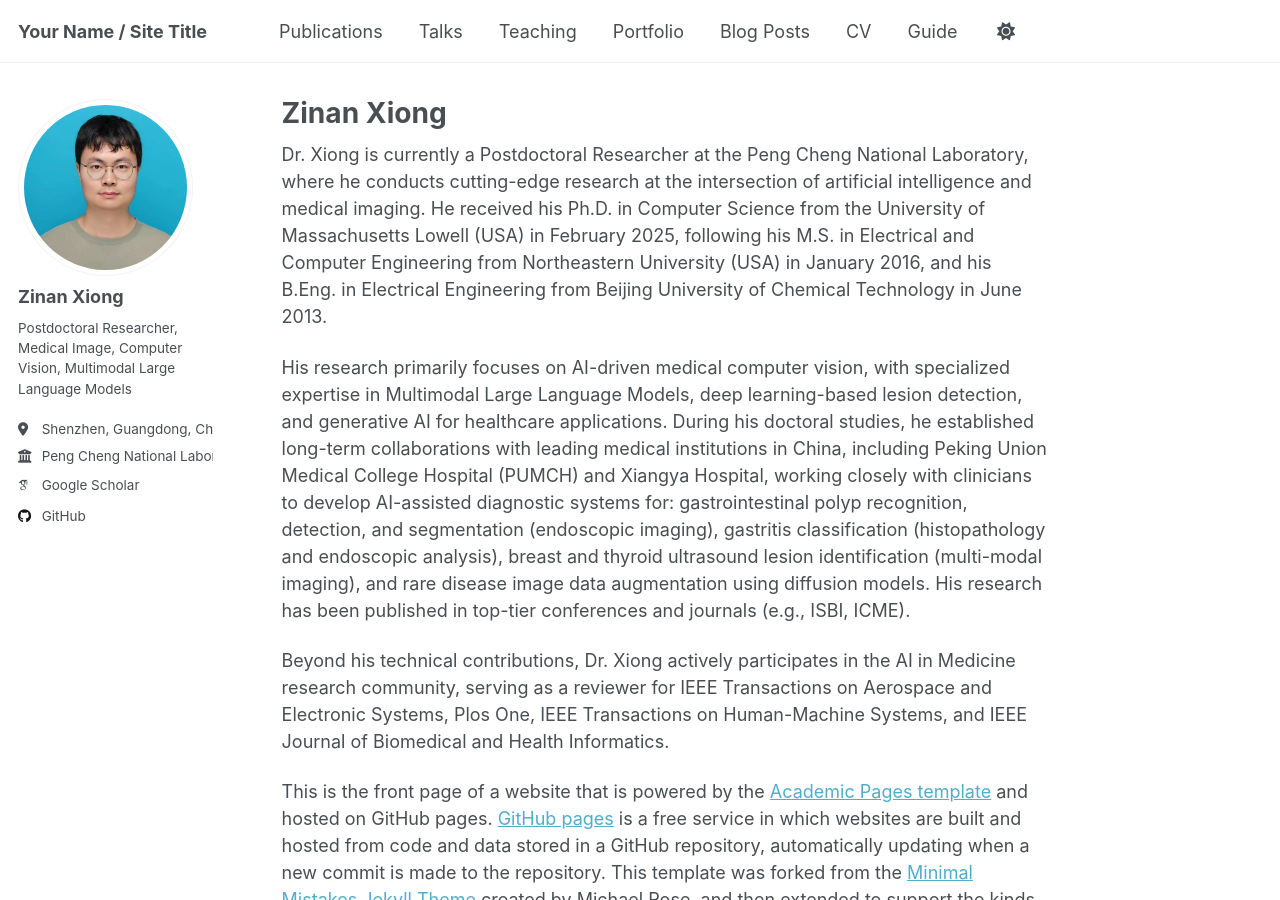
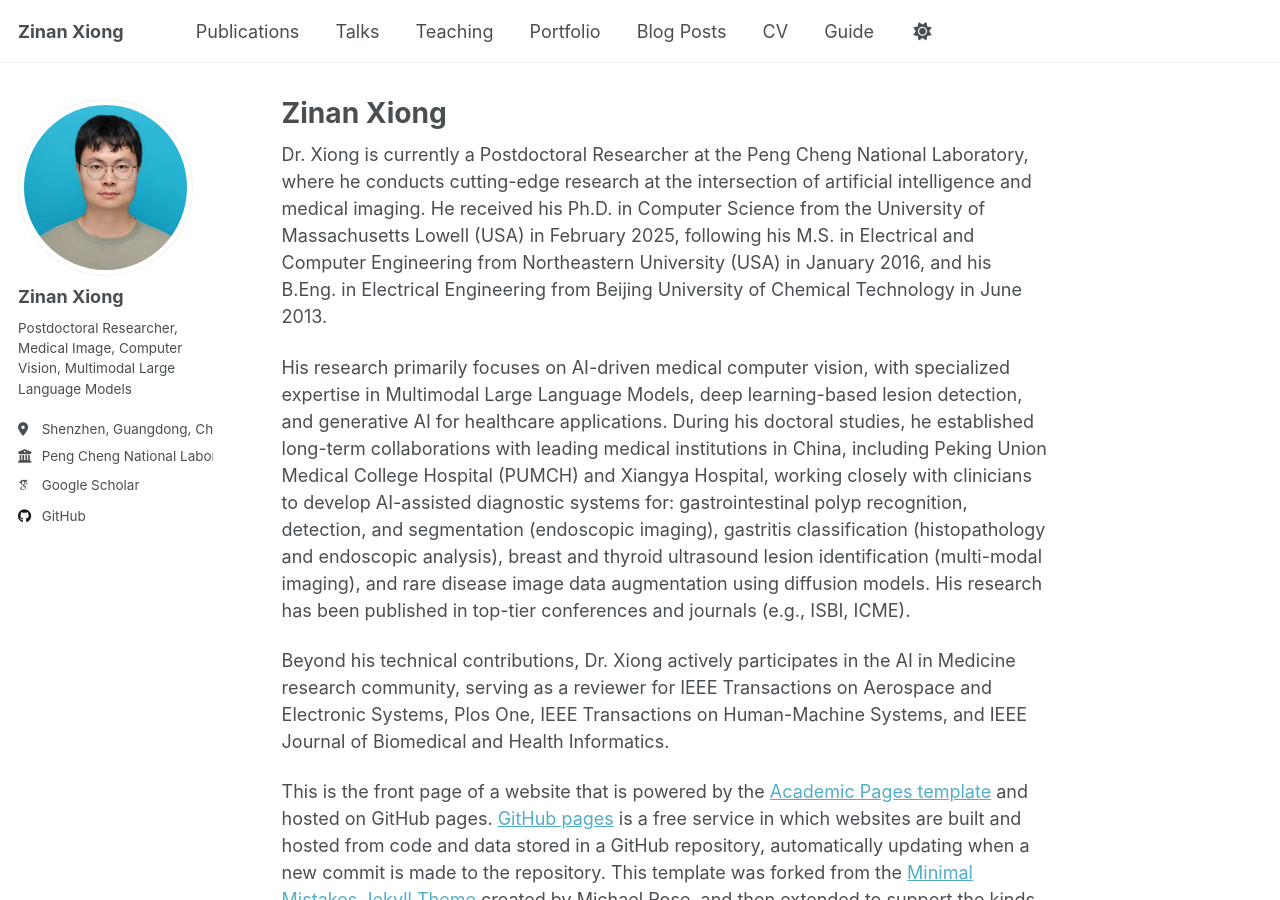
Before and after one commit to ttppss/zinanxiong, a Jekyll site: the page built from _pages/about.md, in a window 1280 px wide and 900 px high. Built offline with Jekyll 4.4.1, drawn with Linux system fonts in a browser that asks for light colours; some web fonts are replaced; a script that is not in the unit is left out.

Commit message:
Update _config.yml

```diff
--- a/_config.yml
+++ b/_config.yml
@@ -9,7 +9,7 @@
 # Basic Site Settings
 locale                   : "en-US"
 site_theme               : "default"
-title                    : "Your Name / Site Title"
+title                    : "Zinan Xiong"
 title_separator          : "-"
 name                     : &name "Your Name"
 description              : &description "personal description"
```
